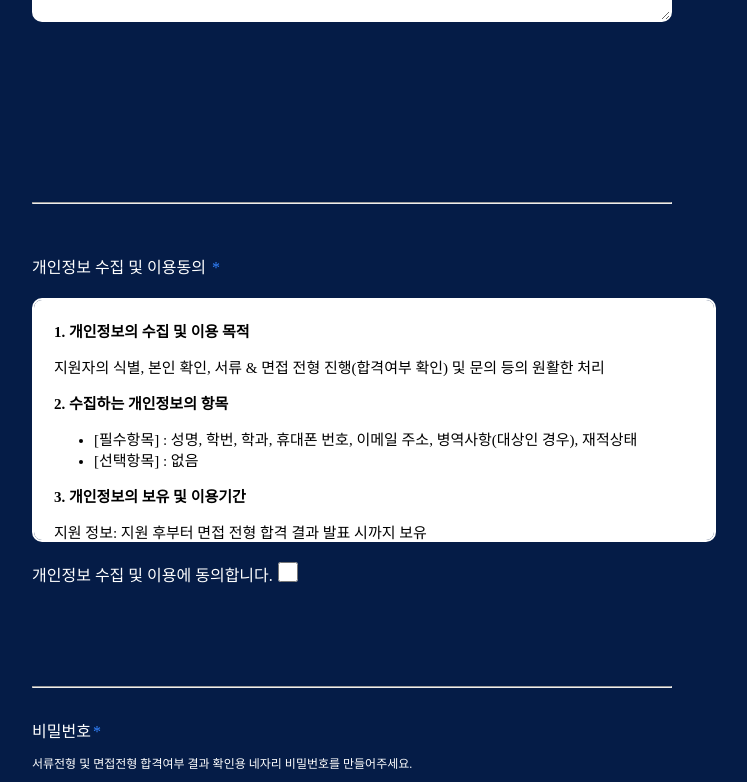
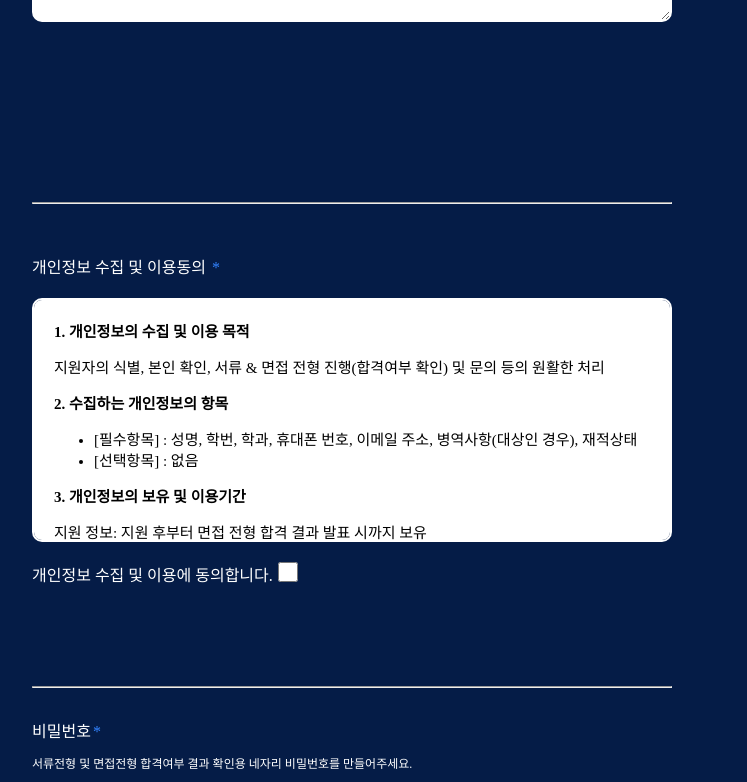
Before and after one commit to likelionmju/likelion-mainsite-fe, a React (Vite) app in the folder likelion-mainsite/: page /recruit in a window 1280 px wide. Shown: the part 3262-4044 px from the top of the page, without its empty margins (288-1035 px from the left). Built offline with nearby package versions, Linux system fonts and the light colour scheme; no server answers; a web font is replaced by a local one.

Commit message:
Design: Recruit 페이지 css 수정

```diff
--- a/likelion-mainsite/src/pages/Recruit.css
+++ b/likelion-mainsite/src/pages/Recruit.css
@@ -73,7 +73,7 @@ textarea {
 }
 
 .information-collection-box {
-    width: 100%;
+    width: calc(100%-20px);
     height: 200px;
     overflow: auto;
     background-color: white;
```
